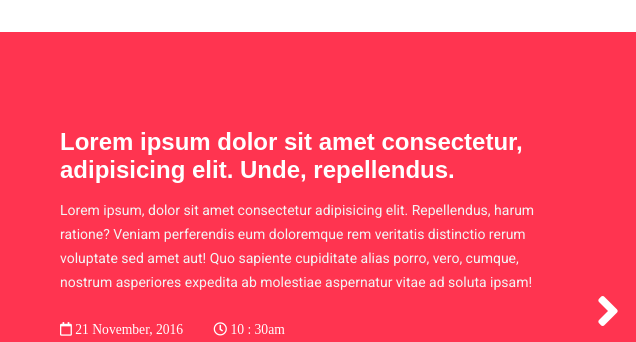
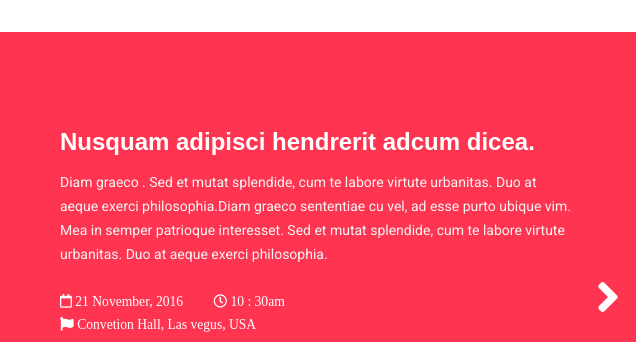
Before and after one commit to rehambhere/becharity-2018-team6, a plain HTML site: page index.html in a window 1280 px wide. Shown: the part 1340-1682 px from the top of the page, 644-1280 px from the left. Drawn offline with Linux system fonts and the light colour scheme; grey boxes are pictures that could not be loaded.

Commit message:
Changing Event Section's Text

```diff
--- a/index.html
+++ b/index.html
@@ -178,11 +178,11 @@
         <img src="http://lineartheme.com/themes/becharity/images/event/event-1.jpg" alt="event image">
       </div>
       <div class="event-info">
-        <h3 class="event-title">Lorem ipsum dolor sit amet consectetur, adipisicing elit. Unde, repellendus.</h3>
+        <h3 class="event-title">Supporting childhood nutrition programs</h3>
 
-        <p>Lorem ipsum, dolor sit amet consectetur adipisicing elit. Repellendus, harum ratione? Veniam perferendis eum doloremque
-          rem veritatis distinctio rerum voluptate sed amet aut! Quo sapiente cupiditate alias porro, vero, cumque, nostrum
-          asperiores expedita ab molestiae aspernatur vitae ad soluta ipsam!</p>
+        <p>Diam graeco . Sed et mutat splendide, cum te labore virtute urbanitas. Duo at aeque exerci philosophia.Diam graeco sententiae
+        cu vel, ad esse purto ubique vim. Mea in semper patrioque interesset. Sed et mutat splendide, cum te labore virtute urbanitas.
+        Duo at aeque exerci philosophia.</p>
 
         <div class="event-meta">
           <span>
@@ -242,11 +242,11 @@
         <img src="http://lineartheme.com/themes/becharity/images/event/event-2.jpg" alt="event image">
       </div>
       <div class="event-info">
-        <h3 class="event-title">Lorem ipsum dolor sit amet consectetur, adipisicing elit. Unde, repellendus.</h3>
+        <h3 class="event-title">Nusquam adipisci hendrerit adcum dicea.</h3>
 
-        <p>Lorem ipsum, dolor sit amet consectetur adipisicing elit. Repellendus, harum ratione? Veniam perferendis eum doloremque
-          rem veritatis distinctio rerum voluptate sed amet aut! Quo sapiente cupiditate alias porro, vero, cumque, nostrum
-          asperiores expedita ab molestiae aspernatur vitae ad soluta ipsam!</p>
+        <p>Diam graeco . Sed et mutat splendide, cum te labore virtute urbanitas. Duo at aeque exerci philosophia.Diam graeco sententiae
+        cu vel, ad esse purto ubique vim. Mea in semper patrioque interesset. Sed et mutat splendide, cum te labore virtute urbanitas.
+        Duo at aeque exerci philosophia.</p>
 
         <div class="event-meta">
           <span>
```
